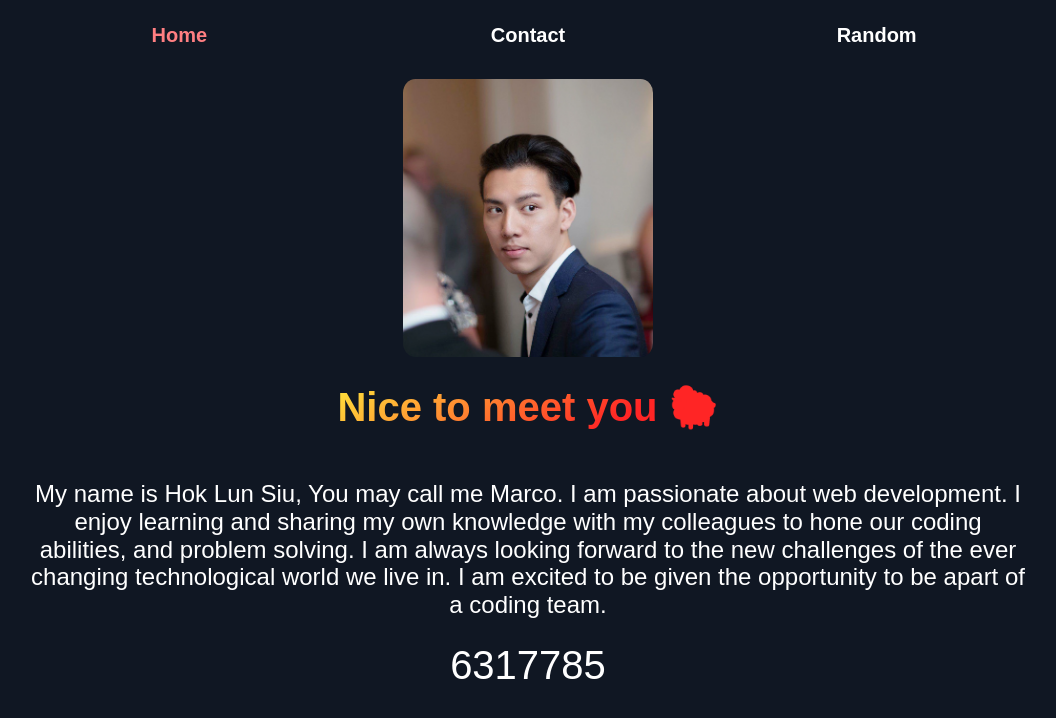
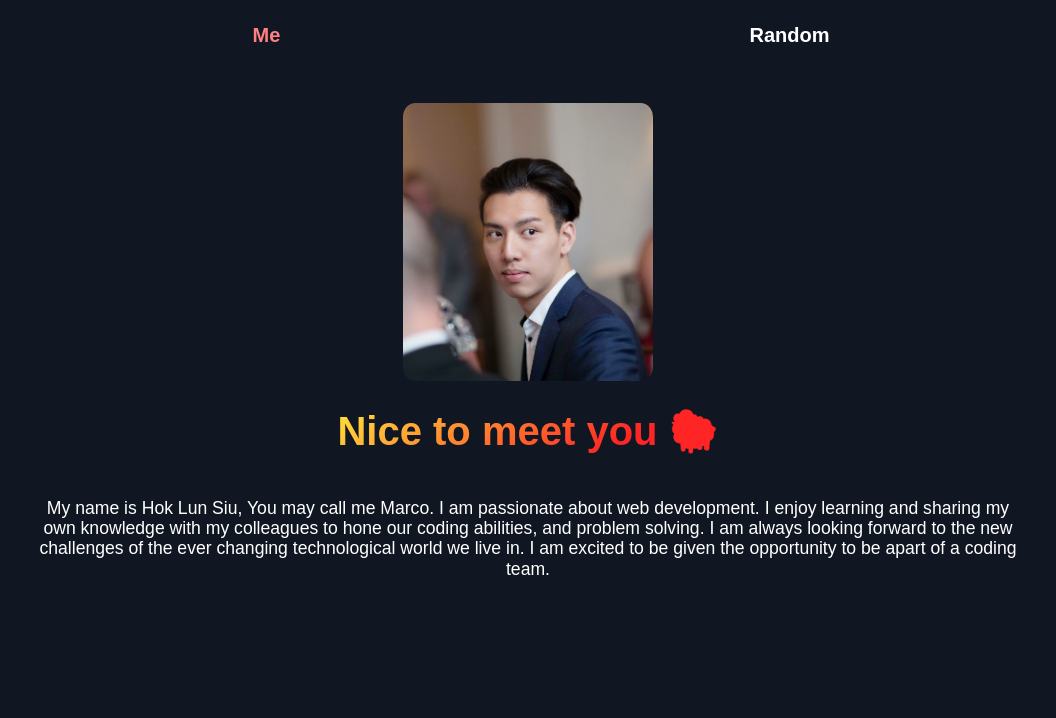
Before and after one commit to Pulse6/my-website, a Vue app: page /#/ in a window 1280 px wide. Shown: the top 718 px of the page, without its empty margins (112-1168 px from the left). Built offline with nearby package versions, Linux system fonts and the light colour scheme.

Commit message:
move timeLeft / remove about

```diff
--- a/src/App.vue
+++ b/src/App.vue
@@ -1,8 +1,8 @@
 <template>
   <div id="app">
     <div id="nav">
-      <router-link to="/">Home</router-link>
-      <router-link to="/about">Contact</router-link>
+      <router-link to="/">Me</router-link>
+      <!-- <router-link to="/about">Contact</router-link> -->
       <router-link to="/random">Random</router-link>
     </div>
     <router-view/>
@@ -30,11 +30,12 @@ html {
 
 #nav {
   display: grid;
-  grid-template-columns: repeat(3, 1fr);
+  grid-template-columns: repeat(2, 1fr);
   justify-items: center;
   align-items: center;
   column-gap: 2rem;
   padding: 1rem 0;
+  margin-bottom: 2em;
 }
 
 #nav a {
--- a/src/views/About.vue
+++ b/src/views/About.vue
@@ -1,5 +1,5 @@
 <template>
-  <div class="about">
-    <h1>This is an about page</h1>
+  <div class="contact">
+    <h1>This is an contact page</h1>
   </div>
 </template>
--- a/src/views/Home.vue
+++ b/src/views/Home.vue
@@ -4,7 +4,6 @@
       <img src="@/assets/me.jpeg" alt="">
       <h1>Nice to meet you <span role="img" aria-label="sheep">🐑</span></h1>
       <p>My name is Hok Lun Siu, You may call me Marco. I am passionate about web development. I enjoy learning and sharing my own knowledge with my colleagues to hone our coding abilities, and problem solving. I am always looking forward to the new challenges of the ever changing technological world we live in. I am excited to be given the opportunity to be apart of a coding team.</p>
-      <div class="time-left">{{timeLeft}}</div>
     </div>
   </div>
 </template>
@@ -15,29 +14,11 @@ export default {
   name: 'Home',
   data () {
     return {
-      timeLeft: null,
     }
-  },
-  beforeMount () {
-    setInterval(() => {
-      this.timeLeft = this.GetSec()
-    }, 1000)
   },
   methods: {
     GetSec() {
-      let now = new Date();
-      let hour = now.getHours();
-      let minutes = now.getMinutes();
-      let seconds = now.getSeconds();
-      let totalSecondsToday = (hour * 60 + minutes) * 60 + seconds;
 
-      let date0 = new Date(now.toString().slice(11, 15), 0, 1);
-      let date1 = new Date();
-      let numberOfDays = Math.ceil((date1 - date0) / 8.64e7);
-
-      let temp = ((numberOfDays - 1) * 86400) + totalSecondsToday
-      let secondLeft = 31622400 - temp
-      return secondLeft
     }
   }
 }
@@ -54,7 +35,6 @@ export default {
 
 h1 {
   font-size: max(2.5rem, 4vmin);
-  /* font-size: 5vmin; */
   background-color: #FFE53B;
   background: linear-gradient(147deg, #FFE53B 0%, #FF2525 74%);
   background-clip: text;
@@ -62,7 +42,7 @@ h1 {
 }
 
 p {
-  font-size: max(1.5rem, 2vmin);
+  font-size: max(1.1rem, 2vmin);
   /* font-size: 4.5vw; */
   /* font-size: clamp(1rem, 20vw, 1.5rem); */
 }
@@ -72,7 +52,4 @@ img {
   border-radius: 5%;
 }
 
-.time-left {
-  font-size: max(2.5rem, 4vmin);
-}
 </style>
--- a/src/views/Random.vue
+++ b/src/views/Random.vue
@@ -1,5 +1,46 @@
 <template>
   <div class="random">
-    <h1>This is an random page</h1>
+    <!-- <h1>This is an random page</h1> -->
+    <div class="time-left">{{timeLeft}}</div>
   </div>
 </template>
+
+<script>
+
+export default {
+  name: 'Random',
+  data () {
+    return {
+      timeLeft: null,
+    }
+  },
+  beforeMount () {
+    setInterval(() => {
+      this.timeLeft = this.GetSec()
+    }, 1000)
+  },
+  methods: {
+    GetSec() {
+      let now = new Date();
+      let hour = now.getHours();
+      let minutes = now.getMinutes();
+      let seconds = now.getSeconds();
+      let totalSecondsToday = (hour * 60 + minutes) * 60 + seconds;
+
+      let date0 = new Date(now.toString().slice(11, 15), 0, 1);
+      let date1 = new Date();
+      let numberOfDays = Math.ceil((date1 - date0) / 8.64e7);
+
+      let temp = ((numberOfDays - 1) * 86400) + totalSecondsToday
+      let secondLeft = 31622400 - temp
+      return secondLeft
+    }
+  }
+}
+</script>
+
+<style scoped>
+.time-left {
+  font-size: max(2.5rem, 4vmin);
+}
+</style>
```
